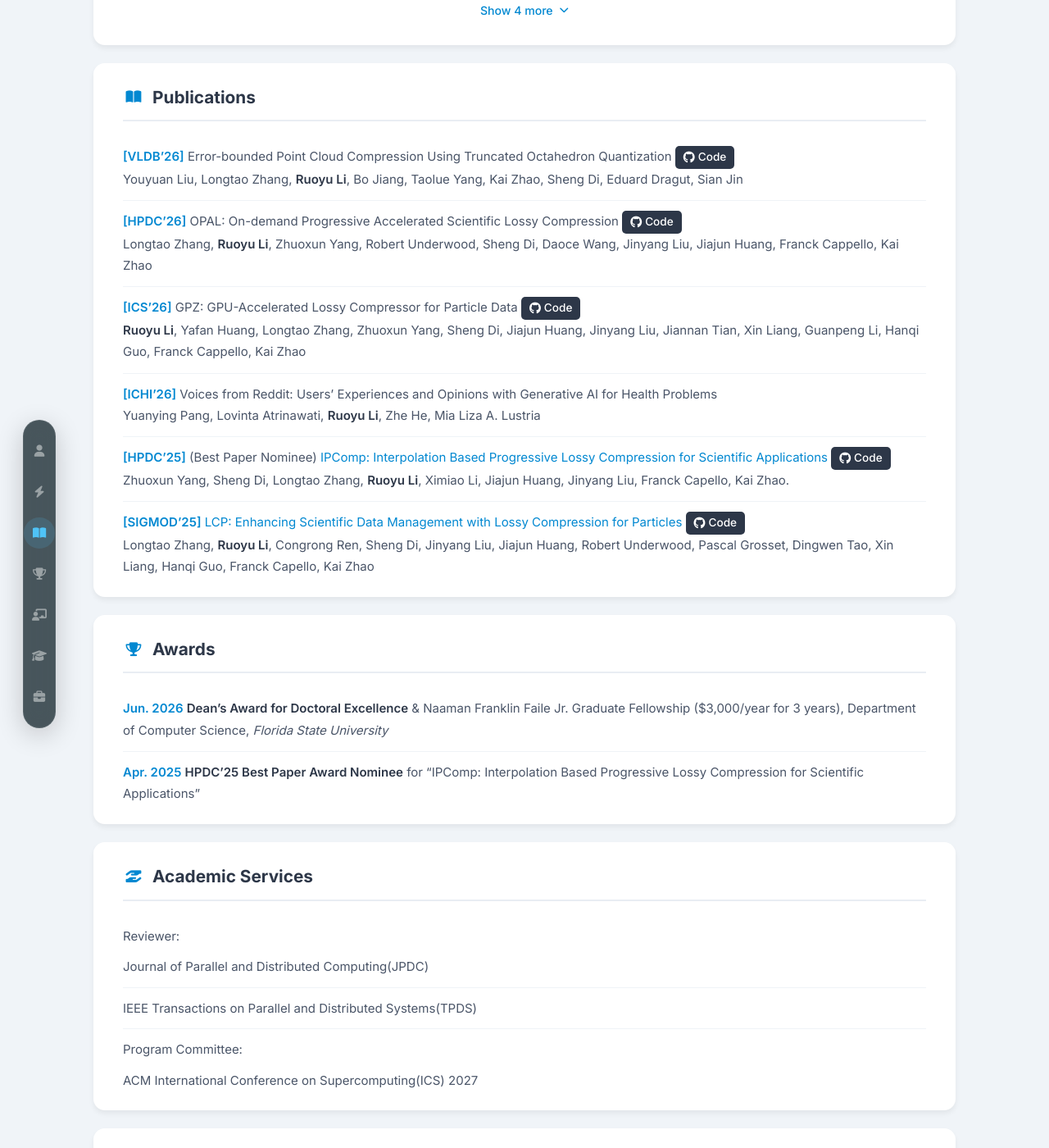
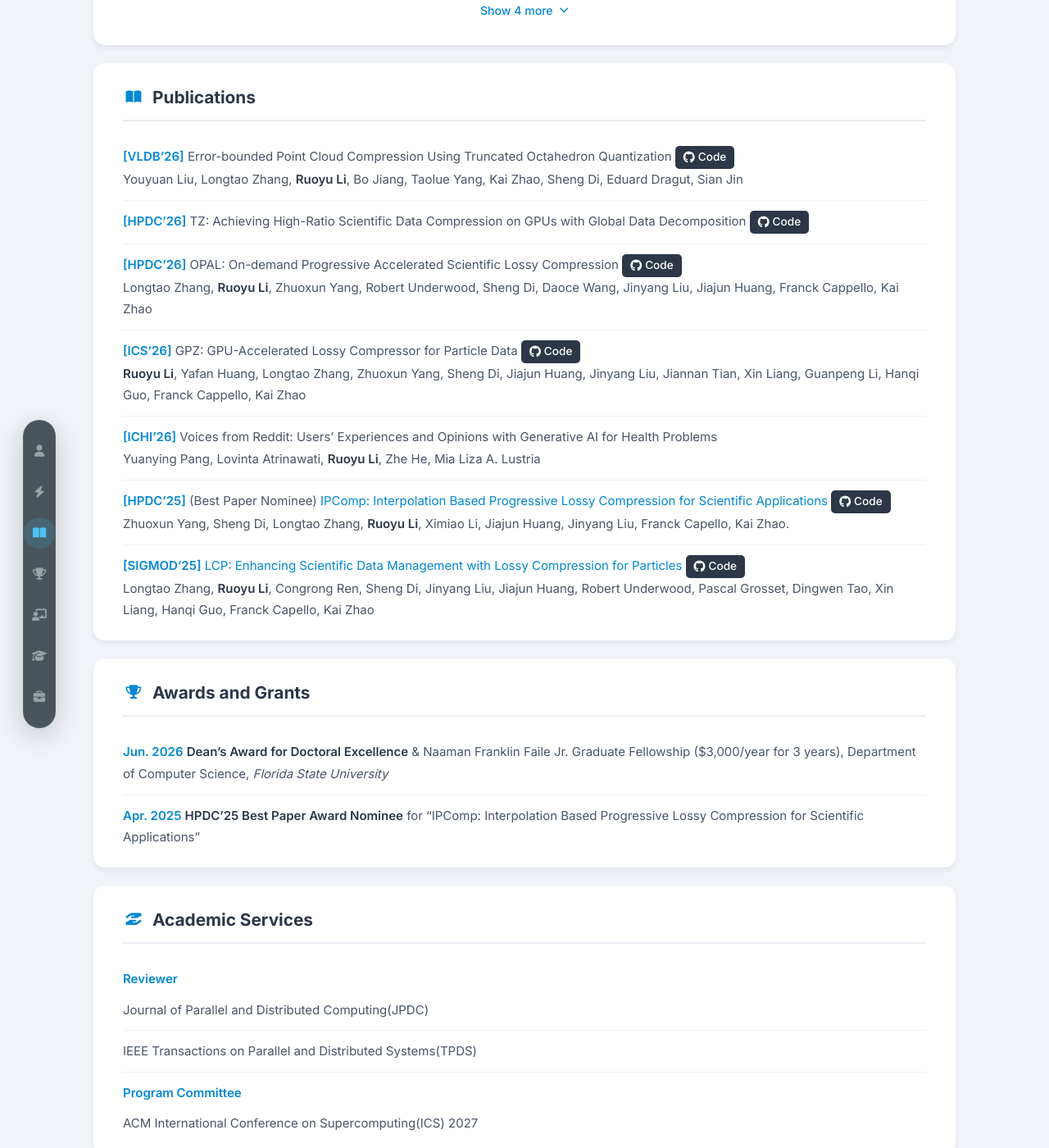
Before and after one commit to ruoyush/ruoyush.github.io, a Jekyll site: the page built from index.md, in a window 1280 px wide and 1400 px high, scrolled down 1272 px. Shown: the whole window at 82% size. Built offline with Jekyll 4.4.1, drawn with Linux system fonts in a browser that asks for light colours.

Commit message:
Update publications and awards sections in index.md

```diff
--- a/index.md
+++ b/index.md
@@ -39,6 +39,8 @@ Apart from my research interests, I am proficient in web and mobile development,
 - **[VLDB'26]** Error-bounded Point Cloud Compression Using Truncated Octahedron Quantization <a href="" class="code-link"><i class="fa-brands fa-github"></i> Code</a><br>
 Youyuan Liu, Longtao Zhang, **Ruoyu Li**, Bo Jiang, Taolue Yang, Kai Zhao, Sheng Di, Eduard Dragut, Sian Jin
 
+- **[HPDC'26]** TZ: Achieving High-Ratio Scientific Data Compression on GPUs with Global Data Decomposition <a href="" class="code-link"><i class="fa-brands fa-github"></i> Code</a><br>
+
 - **[HPDC'26]** OPAL: On-demand Progressive Accelerated Scientific Lossy Compression <a href="" class="code-link"><i class="fa-brands fa-github"></i> Code</a><br>
 Longtao Zhang, **Ruoyu Li**, Zhuoxun Yang, Robert Underwood, Sheng Di, Daoce Wang, Jinyang Liu, Jiajun Huang, Franck Cappello, Kai Zhao
 
@@ -54,16 +56,16 @@ Zhuoxun Yang, Sheng Di, Longtao Zhang, **Ruoyu Li**, Ximiao Li, Jiajun Huang, Ji
 - **[SIGMOD'25]** [LCP: Enhancing Scientific Data Management with Lossy Compression for Particles](https://arxiv.org/abs/2411.00761) <a href="https://github.com/hpdslab/LCP" class="code-link"><i class="fa-brands fa-github"></i> Code</a><br>
 Longtao Zhang, **Ruoyu Li**, Congrong Ren, Sheng Di, Jinyang Liu, Jiajun Huang, Robert Underwood, Pascal Grosset, Dingwen Tao, Xin Liang, Hanqi Guo, Franck Capello, Kai Zhao
 
-## <i class="fa-solid fa-trophy"></i> Awards
+## <i class="fa-solid fa-trophy"></i> Awards and Grants
 - **Jun. 2026** **Dean's Award for Doctoral Excellence** & Naaman Franklin Faile Jr. Graduate Fellowship ($3,000/year for 3 years), Department of Computer Science, *Florida State University*
 
 - **Apr. 2025** **HPDC'25 Best Paper Award Nominee** for "IPComp: Interpolation Based Progressive Lossy Compression for Scientific Applications"
 
 ## <i class="fa-solid fa-hand-holding-hand"></i> Academic Services
-- Reviewer:
+- **Reviewer**
   - Journal of Parallel and Distributed Computing(JPDC)
   - IEEE Transactions on Parallel and Distributed Systems(TPDS)
-- Program Committee:
+- **Program Committee**
   - ACM International Conference on Supercomputing(ICS) 2027
 
 ## <i class="fa-solid fa-chalkboard-user"></i> Teaching Experience
```
